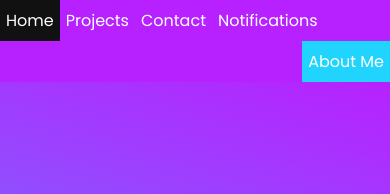
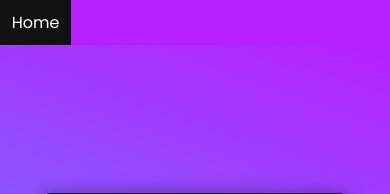
Before and after one commit to BugraAkdemir/BugraAkdemir.github.io, a PHP site: page /about-us.html in a window 390 px wide. Shown: the top 194 px of the page. Run offline with PHP 8.4, Linux system fonts and the light colour scheme.

Commit message:
5.1.3
Mobile Debug

```diff
--- a/about-us.html
+++ b/about-us.html
@@ -14,10 +14,6 @@
     <div class="navbar">
         <ul>
             <li><a href="/">Home</a></li>
-            <li><a href="/projects">Projects</a></li>
-            <li><a href="/contatct">Contact</a></li>
-            <li><a href="/notifications">Notifications</a></li>
-            <li style="float:right"><a class="active" href="/about-us">About Me</a></li>
           </ul>
     </div>
 
@@ -27,9 +23,9 @@
       <div class = "about-left">
         <div class = "about-left-content">
           <div>
-            <div class = "shadow">
+            <div class = "shadow" style="display: block; margin: auto;">
               <div class = "about-img">
-                <img src = "https://cdn.pixabay.com/photo/2018/11/13/21/43/instagram-3814049__340.png" alt = "about image">
+                <img style="display: block; margin: auto;" src = "https://cdn.pixabay.com/photo/2018/11/13/21/43/instagram-3814049__340.png" alt = "about image">
               </div>
             </div>
 
--- a/css/aboutme.css
+++ b/css/aboutme.css
@@ -187,6 +187,7 @@ body{
 }
 
 ul {
+    text-align: center;
     list-style-type: none;
     margin: 0;
     padding: 0;
@@ -195,7 +196,7 @@ ul {
   }
 
   li {
-    float: left;
+    text-align: center;
   }
 
   li a {
@@ -204,6 +205,7 @@ ul {
     text-align: center;
     padding: 14px 16px;
     text-decoration: none;
+    text-align: center;
   }
 
   li a:hover:not(.active) {
@@ -221,18 +223,21 @@ ul {
         padding: 0;
         overflow: hidden;
         background-color: #B721FF;
-
+        text-align: center;
 
         li {
-            float: left;
+            text-align: center;
         }
 
         li a {
             display: block;
             color: #fff;
             text-align: center;
-            padding: 8px 6px;
+            padding: 10px 9px;
             text-decoration: none;
+            width: 71px;
+            text-align: center;
+
         }
 
         li a:hover:not(.active) {
@@ -241,6 +246,14 @@ ul {
 
         .active {
             background-color: #21D4FD;
+            width: 50px;
+            padding: 10px 9px;
         }
     }
+
+    .about-img{
+        display: block;
+        margin-left: -15%;
+        width: 100%;
+    }
 }
--- a/css/contatct.css
+++ b/css/contatct.css
@@ -164,7 +164,5 @@ ul {
         }
     }
 
-    .about-img{
-        text-align: center;
-    }
+
 }
```
